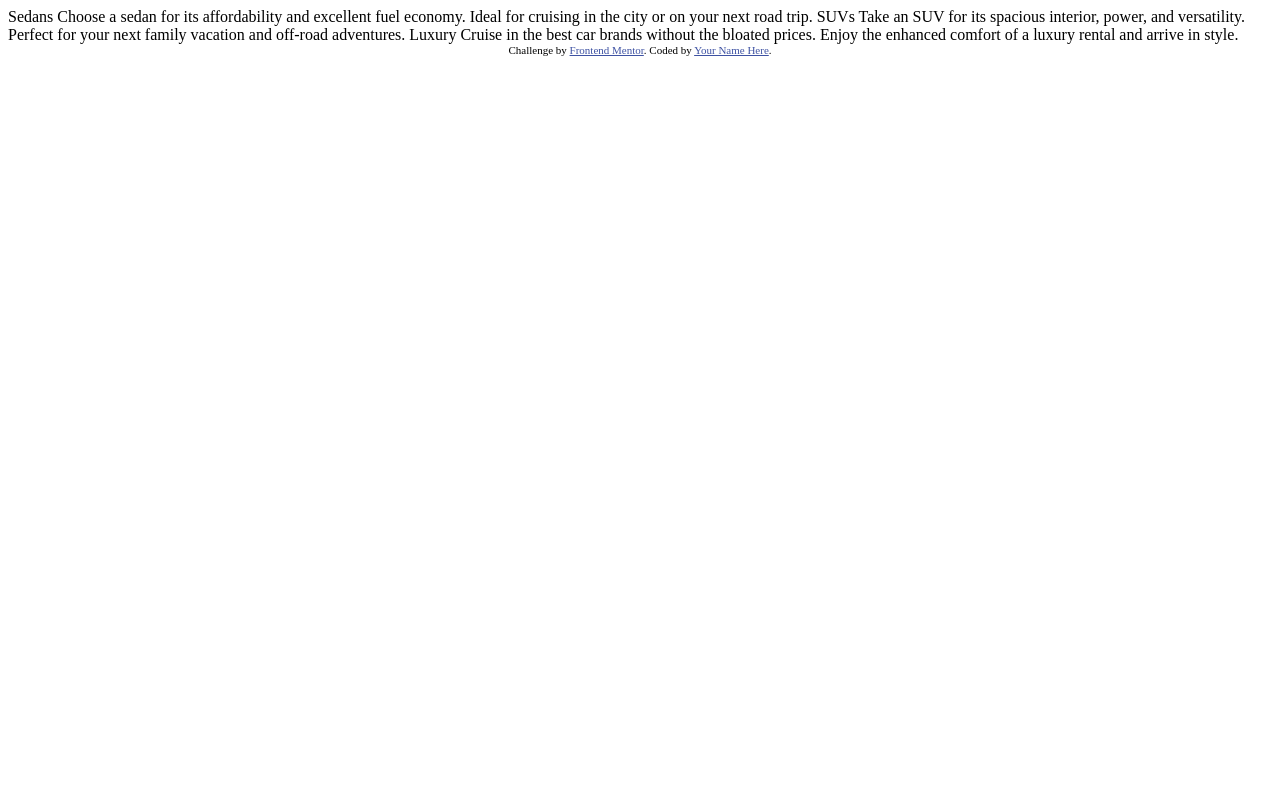
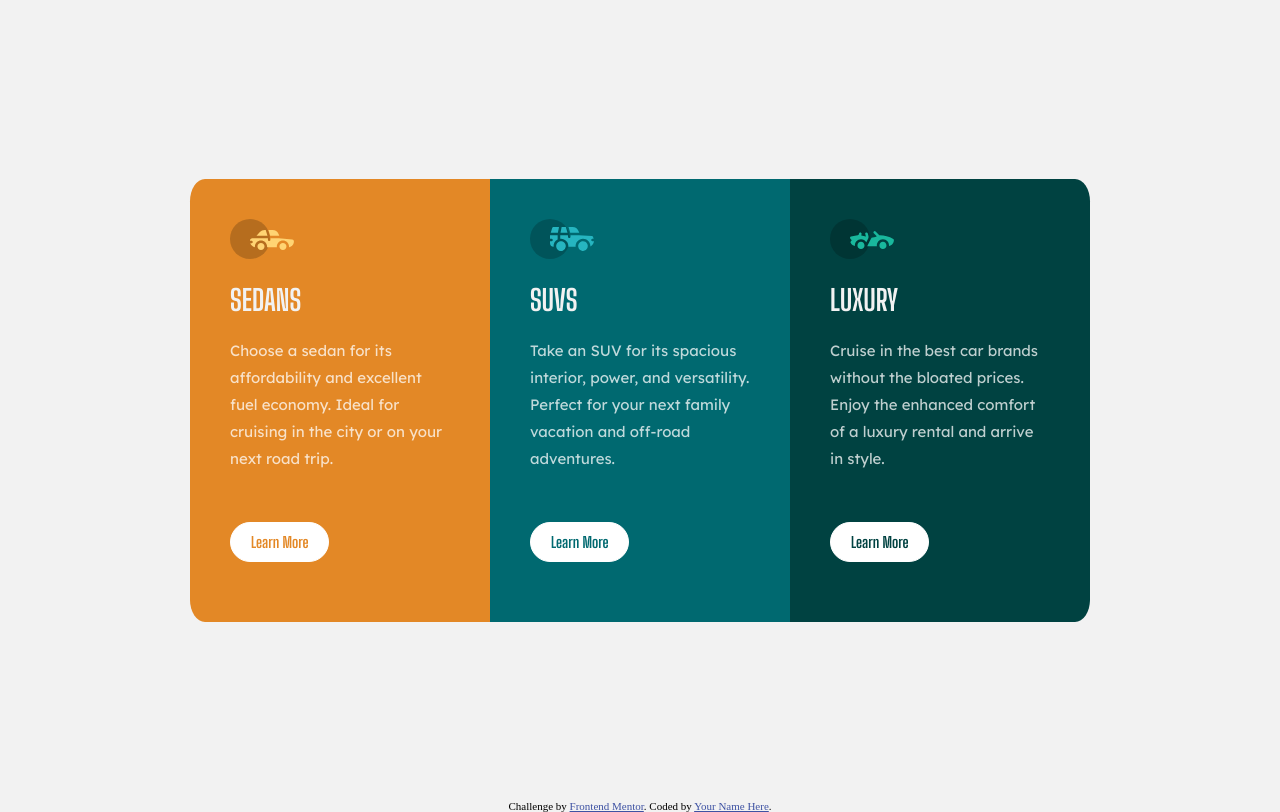
Before and after one commit to Davidb-2107/Front-end-challenge, a plain HTML site: page index.html in a window 1280 px wide. Drawn offline with Linux system fonts and the light colour scheme.

Commit message:
Add files via upload

```diff
--- a/index.html
+++ b/index.html
@@ -5,28 +5,45 @@
   <meta name="viewport" content="width=device-width, initial-scale=1.0"> <!-- displays site properly based on user's device -->
 
   <link rel="icon" type="image/png" sizes="32x32" href="./images/favicon-32x32.png">
+  <link rel="preconnect" href="https://fonts.gstatic.com">
+  <link href="https://fonts.googleapis.com/css2?family=Big+Shoulders+Display:wght@700&family=Lexend+Deca&display=swap" rel="stylesheet">
+  <link rel="stylesheet" href="style.css">
+
 
   <title>Frontend Mentor | 3-column preview card component</title>
 
-  <!-- Feel free to remove these styles or customise in your own stylesheet 👍 -->
-  <style>
-    .attribution { font-size: 11px; text-align: center; }
-    .attribution a { color: hsl(228, 45%, 44%); }
-  </style>
+
+
 </head>
+
+
+
 <body>
+  <div class="flex-container">
 
-  Sedans
-  Choose a sedan for its affordability and excellent fuel economy. Ideal for cruising in the city
-  or on your next road trip.
+    <div class="flex-item fstC">
+      <img src="images/icon-sedans.svg" alt="">
+  <h2>Sedans</h2>
+  <p>Choose a sedan for its affordability and excellent fuel economy. Ideal for cruising in the city
+  or on your next road trip.</p>
+  <button class="btn">Learn More</button>
+</div>
+<div class="flex-item scdC">
+  <img src="images/icon-suvs.svg" alt="">
+  <h2>SUVs</h2>
+  <p>Take an SUV for its spacious interior, power, and versatility. Perfect for your next family vacation
+  and off-road adventures.</p>
+  <button class="btn">Learn More</button>
+</div>
+<div class="flex-item trdC">
+  <img src="images/icon-luxury.svg" alt="">
+  <h2>Luxury</h2>
+  <p>Cruise in the best car brands without the bloated prices. Enjoy the enhanced comfort of a luxury
+  rental and arrive in style.</p>
+  <button class="btn">Learn More</button>
+</div>
+</div>
 
-  SUVs
-  Take an SUV for its spacious interior, power, and versatility. Perfect for your next family vacation
-  and off-road adventures.
-
-  Luxury
-  Cruise in the best car brands without the bloated prices. Enjoy the enhanced comfort of a luxury
-  rental and arrive in style.
 
   <div class="attribution">
     Challenge by <a href="https://www.frontendmentor.io?ref=challenge" target="_blank">Frontend Mentor</a>.
--- /dev/null
+++ b/style.css
@@ -0,0 +1,130 @@
+* {
+  margin: 0;
+  padding: 0;
+  box-sizing: border-box;
+}
+
+/* General Styling */
+body, button {
+  font-size: 15px;
+  background-color: hsl(0, 0%, 95%);
+}
+
+
+h2,h3,button {
+  color: hsl(0, 0%, 95%);
+  font-family: "Big Shoulders Display", sans-serif;
+}
+
+
+/* Container styling */
+.flex-container {
+  padding: 30px;
+}
+
+.flex-item {
+  padding: 30px;
+  max-width: 300px;
+}
+
+.flex-item img {
+  margin-bottom: 20px;
+}
+
+.flex-item:first-child {
+  background: hsl(31, 77%, 52%);
+  /* Bright orange */
+  color: #fff;
+  border-radius: 3% 3% 0 0;
+}
+
+.scdC {
+  background: hsl(184, 100%, 22%);
+  /* Dark cyan */
+  color: #fff;
+}
+
+.trdC {
+  background: hsl(179, 100%, 13%);
+  /* Very dark cyan */
+  color: #fff;
+  border-radius: 0 0 3% 3%;
+}
+
+h2 {
+  text-transform: uppercase;
+  font-size: 1.8rem;
+  margin-bottom: 20px;
+}
+
+p {
+  line-height: 1.8;
+  color: hsla(0, 0%, 100%, 0.75);
+  font-family: "Lexend Deca", sans-serif;
+}
+
+/* button styling */
+button {
+  background: #fff;
+  border-radius: 25px;
+  padding: 10px 20px;
+  border: 1px solid white;
+  margin: 20px 0;
+}
+
+.fstC button {
+  color: hsl(31, 77%, 52%);
+  /* Bright orange */
+}
+
+.scdC button {
+  color: hsl(184, 100%, 22%);
+  /* Dark cyan */
+}
+
+.trdC button {
+  color: hsl(179, 100%, 13%);
+  /* Very dark cyan */
+}
+
+.btn:hover {
+  color: white;
+  background: transparent;
+}
+
+/* Attribution */
+.attribution {
+  font-size: 11px;
+  text-align: center;
+}
+
+.attribution a {
+  color: hsl(228, 45%, 44%);
+}
+
+/* Media Queries */
+@media (min-width: 1024px) {
+  .flex-container {
+    display: flex;
+    justify-content: center;
+    align-items: center;
+    height: 100vh;
+  }
+
+  .flex-item {
+    padding: 40px;
+    max-width: 300px;
+  }
+
+  .flex-item:first-child {
+    border-radius: 5% 0 0 5%;
+  }
+
+  .trdC {
+    border-radius: 0 5% 5% 0;
+  }
+
+  button {
+    margin-top: 50px;
+  }
+}
```
